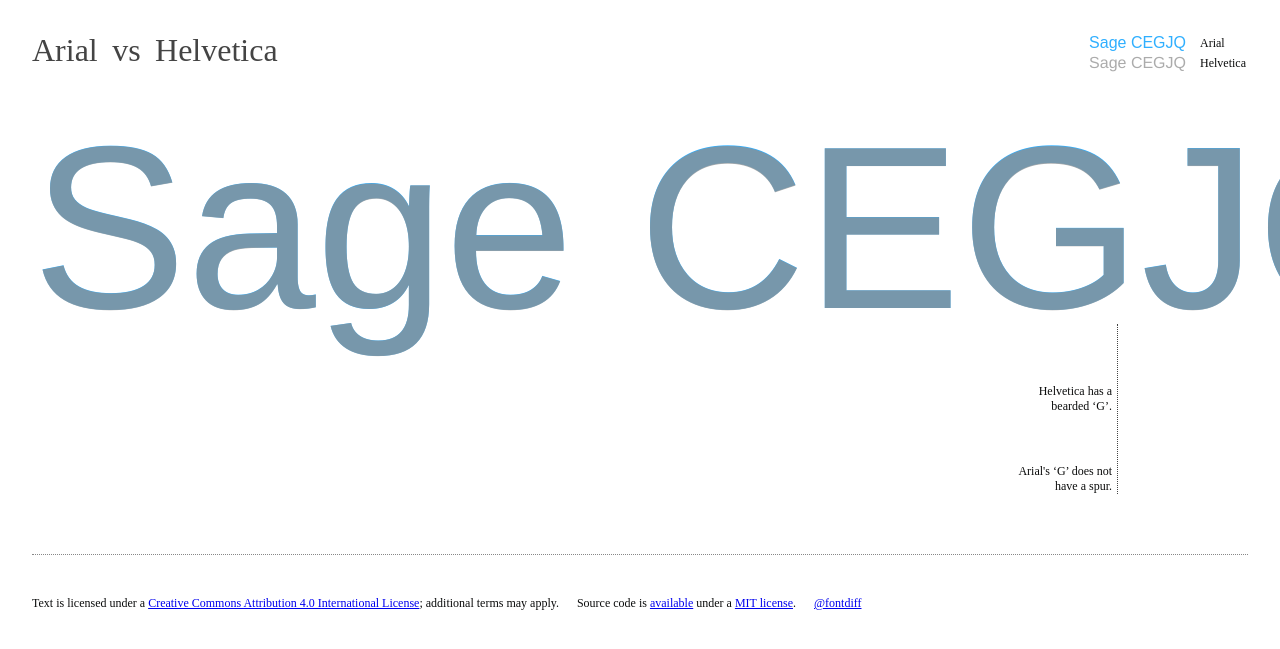
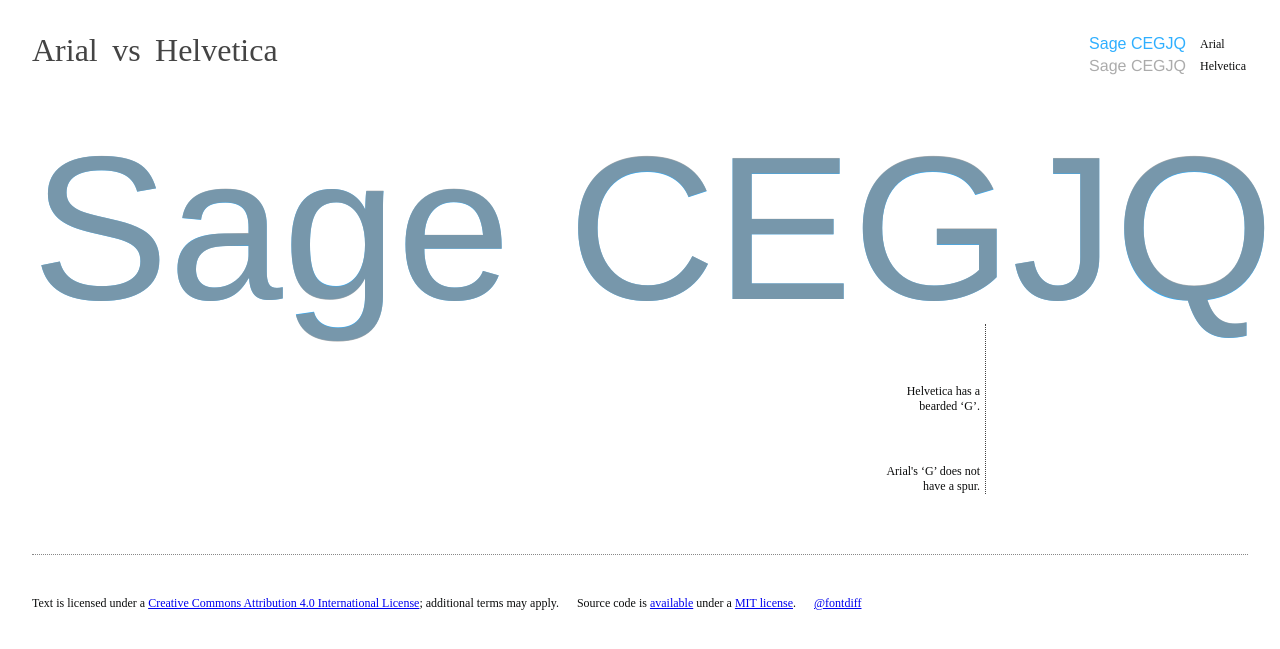
Before and after one commit to typediff/typediff.github.io, a Jekyll site: the page built from fontdiff/arial/vs/helvetica.html, in a window 1280 px wide. Shown: the top 649 px of the page. Built offline with Jekyll 4.4.1, drawn with Linux system fonts in a browser that asks for light colours.

Commit message:
Resize fonts to match

```diff
--- a/_data/typefaces/arial.yml
+++ b/_data/typefaces/arial.yml
@@ -2,9 +2,11 @@ id: arial
 name: Arial
 text: Sage CEGJQ
 url: https://en.wikipedia.org/wiki/Arial
+font-size: 205
+line-height: 268
 notes:
   - glyph: G
     side: right
-    left: 980
+    left: 848
     height: 90
     text: Arial's ‘G’ does not have a spur.
--- a/_data/typefaces/baskerville.yml
+++ b/_data/typefaces/baskerville.yml
@@ -2,6 +2,8 @@ id: baskerville
 name: Baskerville
 text: Sage CEGJQ
 url: https://en.wikipedia.org/wiki/Baskerville
+font-size: 232
+line-height: 232
 notes:
   - glyph: g
     side: left
--- a/_data/typefaces/helvetica.yml
+++ b/_data/typefaces/helvetica.yml
@@ -2,9 +2,11 @@ id: helvetica
 name: Helvetica
 text: Sage CEGJQ
 url: https://en.wikipedia.org/wiki/Helvetica
+font-size: 205
+line-height: 268
 notes:
   - glyph: G
     side: right
-    left: 980
+    left: 848
     height: 90
     text: Helvetica has a bearded ‘G’.
--- a/_data/typefaces/times-new-roman.yml
+++ b/_data/typefaces/times-new-roman.yml
@@ -2,6 +2,8 @@ id: times-new-roman
 name: Times New Roman
 text: Sage CEGJQ
 url: https://en.wikipedia.org/wiki/Times_New_Roman
+font-size: 232
+line-height: 232
 notes:
   - glyph: S
     side: right
--- a/_includes/notes.css
+++ b/_includes/notes.css
@@ -1,4 +1,9 @@
 .{{ include.t.id }} { font-family: "{{ include.t.name }}"; }
+
+.{{ include.t.id }}.example {
+  font-size: {{ include.t.font-size }}px;
+  line-height: {{ include.t.line-height }}px;
+}
 {% for note in include.t.notes %}
 .annotations li.{{ include.t.id }}.{{ note.glyph}} {
   left: {{ note.left }}px;
--- a/css/styles.css
+++ b/css/styles.css
@@ -113,12 +113,17 @@ h1 a:hover {
 
 .key {
   float: right;
-  font-size: 16px;
 }
 
 .key .name {
   font-size: 12px;
+  line-height: 16px;
   padding-left: 12px;
+}
+
+.key td {
+  font-size: 16px;
+  line-height: 20px;
 }
 
 #footer {
```
Also changed, not shown: fontdiff/baskerville/vs/helvetica.html (added, +7 -0 lines).
